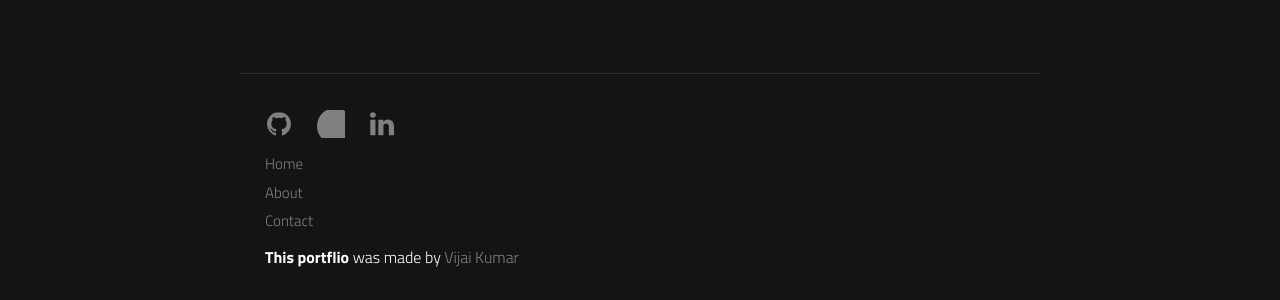
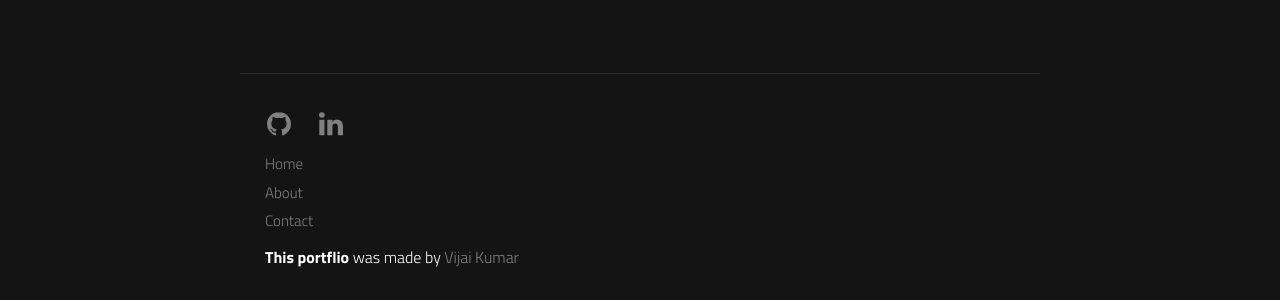
Before and after one commit to VijaikumarSVK/VijaikumarSVK.github.io, a Jekyll site: the page built from index.html, in a window 1280 px wide and 900 px high, scrolled down 860 px. Shown: the part 594-894 px from the top of the window. Built offline with Jekyll 4.4.1, drawn with Linux system fonts in a browser that asks for light colours; a script that is not in the unit is left out.

Commit message:
profile update6

```diff
--- a/_includes/footer.html
+++ b/_includes/footer.html
@@ -5,11 +5,11 @@
           <svg><use xlink:href="#icon-github"></use></svg>
         </a>
       {% endif %}
-       {% if site.youtube_username %}
+       <!-- {% if site.youtube_username %} ************ enable this later for youtube icon and have to work in image part
         <a href="https://www.youtube.com/channel/UCS98bvXUXZOYQT0AbBcfD7Q" title="<You></You>">
           <svg><use xlink:href="#icon-youtube"></use></svg>
         </a>
-      {% endif %}
+      {% endif %} -->
       <!--{% if site.twitter_username %}
         <a href="https://twitter.com/{{ site.twitter_username }}" title="Twitter">
           <svg><use xlink:href="#icon-twitter"></use></svg>
--- a/_sass/_icons.scss
+++ b/_sass/_icons.scss
@@ -39,8 +39,8 @@
   .icon {
     @include align(both);
     @include size(100, 100);
-    // fill: $accentDark;
-    fill: yellow;
+    fill: $accentDark;
+    // fill: yellow;
     animation: pulse 1.3s infinite;
   }
 }
```
